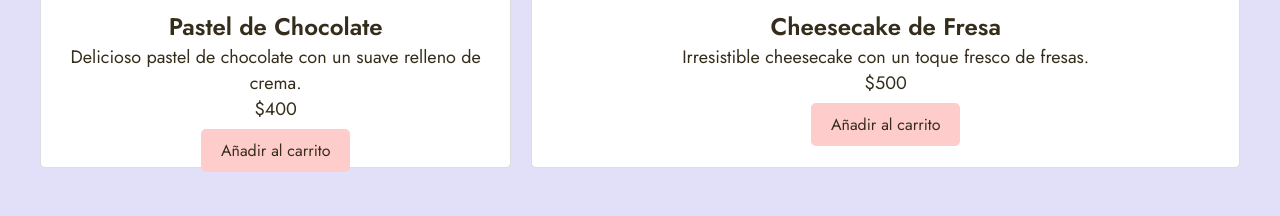
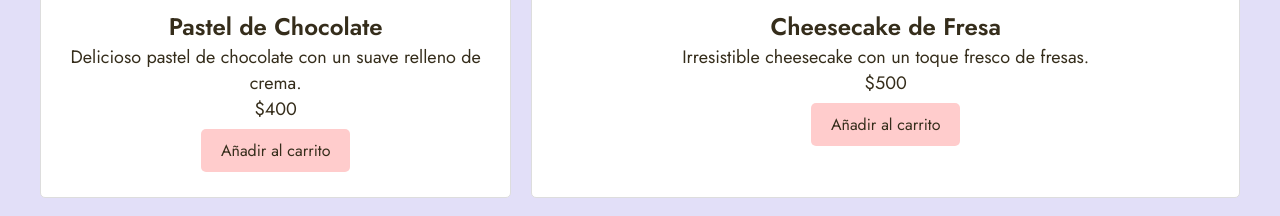
Before and after one commit to SGadea21/SofisBakeryBliss, a plain HTML site: page pages/pedidosoline.html in a window 1280 px wide. Shown: the part 1066-1282 px from the top of the page. Drawn offline with Linux system fonts and the light colour scheme; a web font is replaced by a local one.

Commit message:
Update style.css

```diff
--- a/CSS/style.css
+++ b/CSS/style.css
@@ -158,7 +158,7 @@
   }
   .producto {
     flex: 1 1 300px;
-    height: 650PX;
+    height: 680PX;
     margin: 10px;
     padding: 20px;
     background-color: #fff;
```
